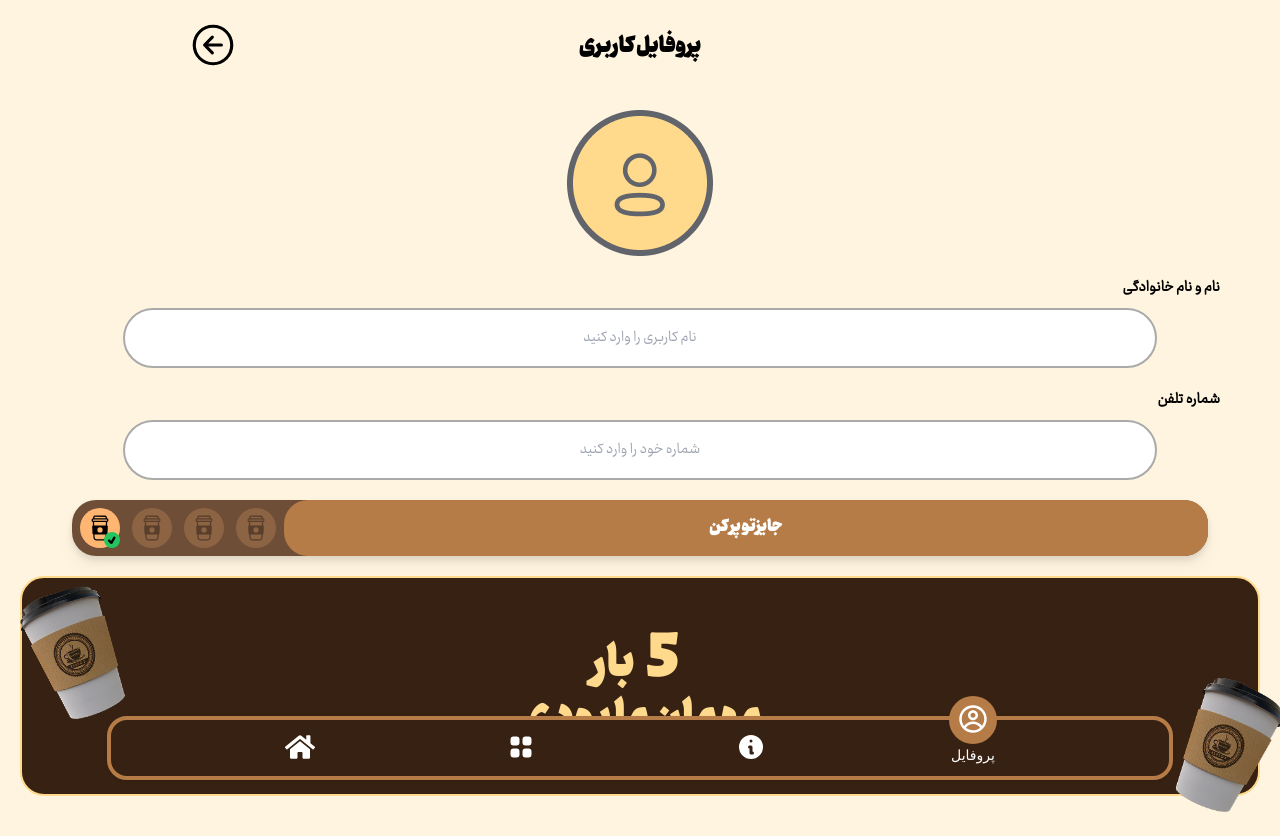
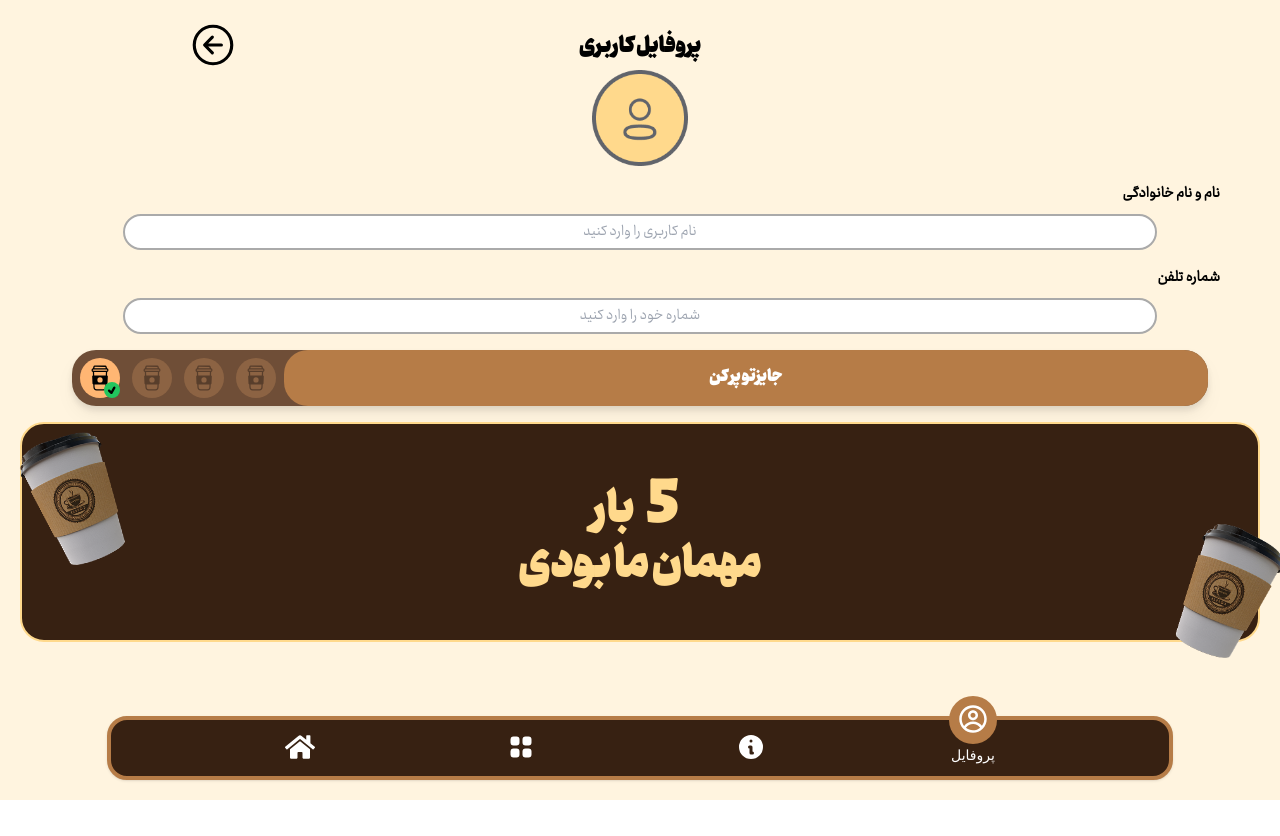
Before and after one commit to MPourmoghaddamZand/mistcoffee, a React (Vite) app: page /profile in a window 1280 px wide. After the commit the page ends 800 px from the top, so only its background shows below. Built offline with nearby package versions, Linux system fonts and the light colour scheme.

Commit message:
fix profile

```diff
--- a/src/pages/Profile.jsx
+++ b/src/pages/Profile.jsx
@@ -31,21 +31,21 @@ const NumberOfPurchace = ({ number }) => {
 
 const Profile = () => {
   return (
-    <div className="w-full min-h-screen h-full bg-myback relative py-5">
+    <div className="w-full min-h-screen bg-myback relative py-5 h-screen">
       <SecNavbar title={"پروفایل کاربری"} />
-      <div className="w-full m-auto mt-5  p-5 flex flex-col items-center gap-5">
-        <div>
+      <div className="w-full m-auto px-5 flex flex-col items-center gap-4">
+        <div className="w-24">
           <img src="/ProfImage.png" alt="" />
         </div>
         <InputLable
           title={"نام  و نام خانوادگی"}
           placeholder={"نام کاربری را وارد کنید"}
-          className="py-1"
+          className="!py-1"
         />
         <InputLable
           title={"شماره تلفن"}
           placeholder={"شماره خود را وارد کنید"}
-          className="py-1"
+          className="!py-1"
         />
         <Reward />
         <NumberOfPurchace number={5} />
```
